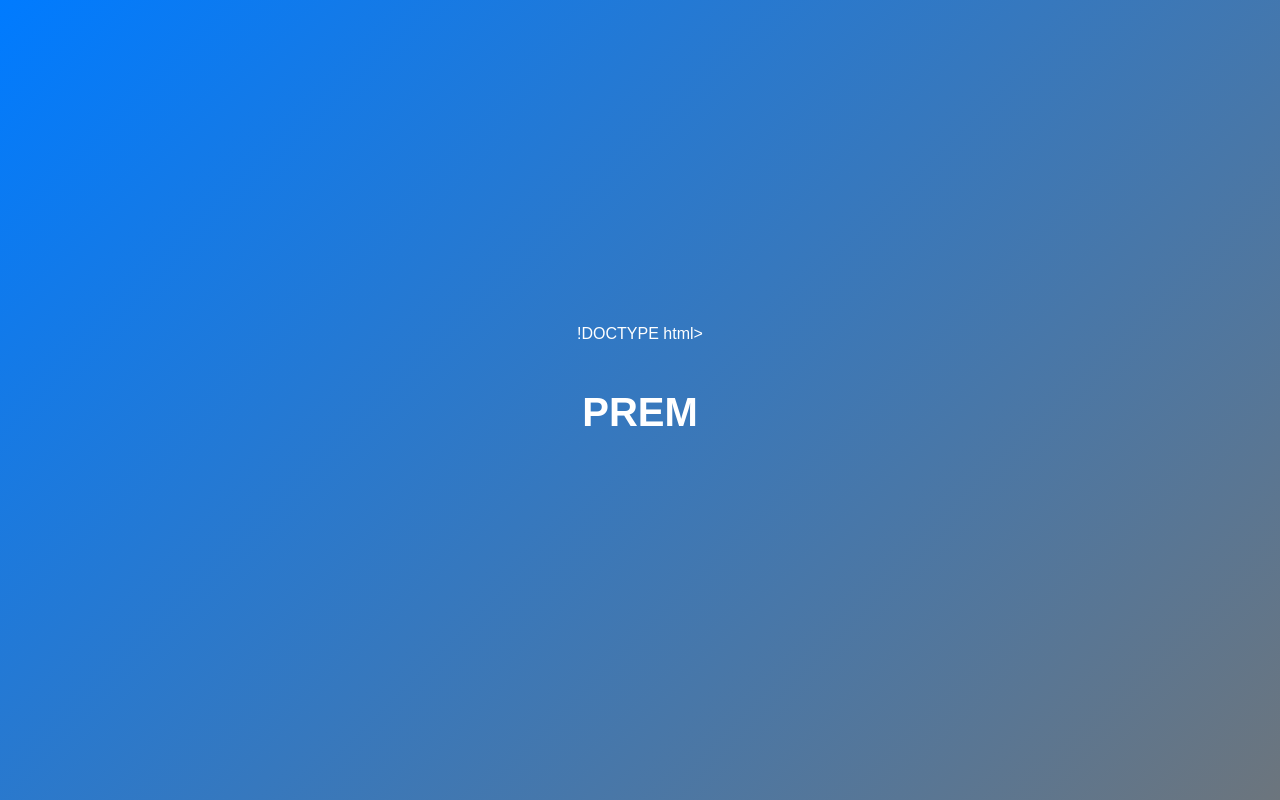
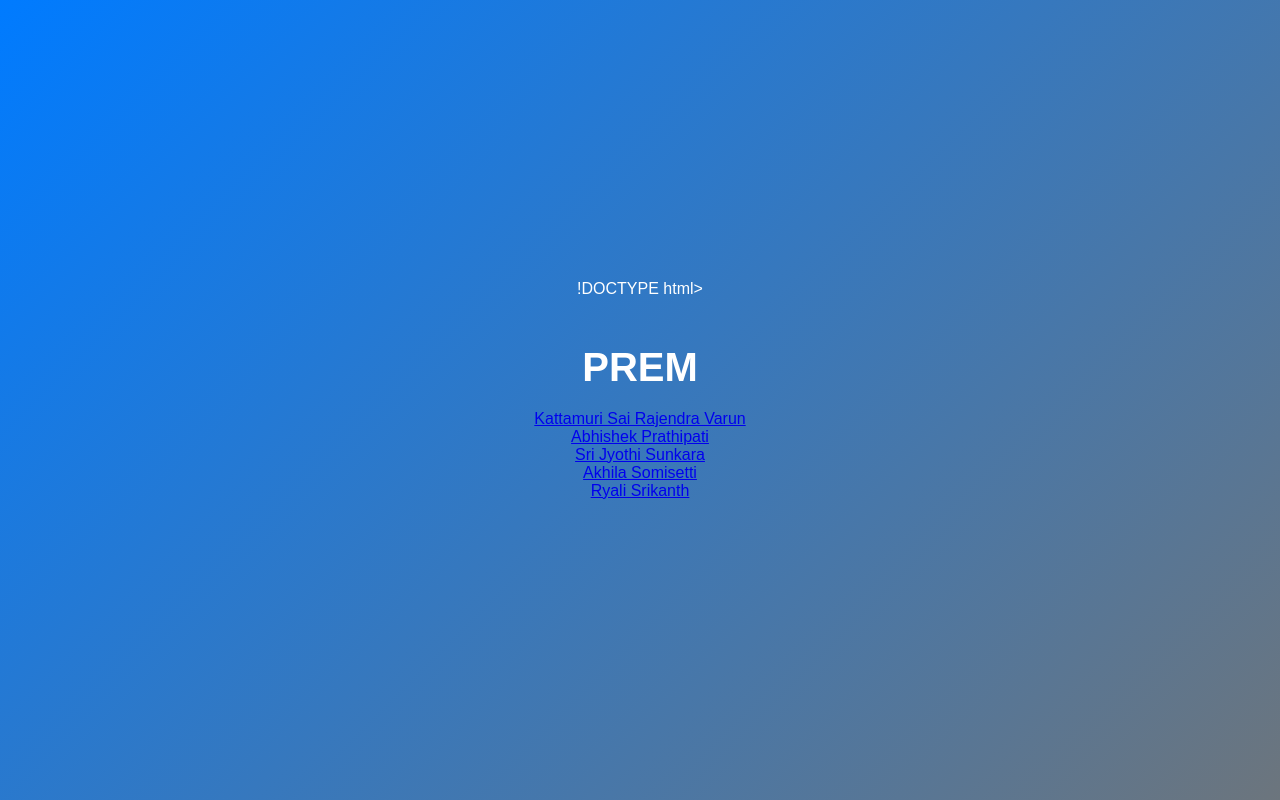
Before and after one commit to immannishanmukh/mentor, a plain HTML site: page day10/day10.html in a window 1280 px wide. Drawn offline with Linux system fonts and the light colour scheme.

Commit message:
Update day10.html

```diff
--- a/day10/day10.html
+++ b/day10/day10.html
@@ -92,11 +92,11 @@
 <body>
     <div class="container">
         <h1> PREM</h1>
-<!--         <a href="https://www.cloudskillsboost.google/public_profiles/3780d4bc-b291-4f11-bbdb-1671b50f6ef9">Adabala Pujithasri naga gangabhavani</a>
-        <a href="https://www.cloudskillsboost.google/public_profiles/2be958e1-d47a-401b-8ef4-62724f4f2189">Penumalla vamsi</a>
-        <a href="https://www.cloudskillsboost.google/public_profiles/9dac56e8-fc22-40cd-9da7-15014c91171e">Kalla Srikari</a>
-        <a href="https://www.cloudskillsboost.google/public_profiles/222f510c-0ee2-4c0d-b1a7-c0044734cbba">Solasu Rohit Kumar</a>
-        <a href="https://www.cloudskillsboost.google/public_profiles/ea3f8bb0-951e-4ba6-8b4a-33be4709fdb6">Sannidhiraju Sai Vinay Sarma</a> -->
+        <a href="https://www.cloudskillsboost.google/public_profiles/0e930d35-93d5-4294-972b-0d474cce686e">Kattamuri Sai Rajendra Varun</a>
+        <a href="https://www.cloudskillsboost.google/public_profiles/023f2b4d-5b07-468c-b991-9441e378c23f">Abhishek Prathipati</a>
+        <a href="https://www.cloudskillsboost.google/public_profiles/d6a8a97b-4c42-4def-bdd7-21d19d1793d6">Sri Jyothi Sunkara</a>
+        <a href="https://www.cloudskillsboost.google/public_profiles/031d1929-f533-44ce-947f-873247a86e82">Akhila Somisetti</a>
+        <a href="https://www.cloudskillsboost.google/public_profiles/3e3d75de-6bbe-4cc1-b33e-1127a3de3afb">Ryali Srikanth</a>
     </div>
 </body>
 </html>
```
